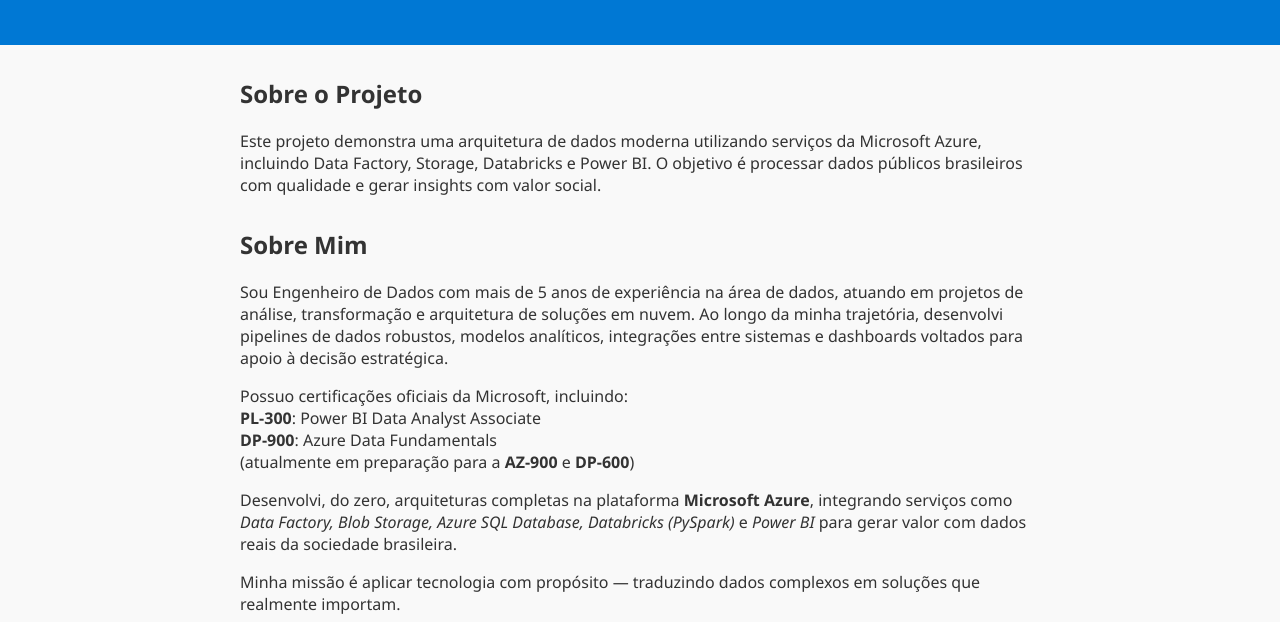
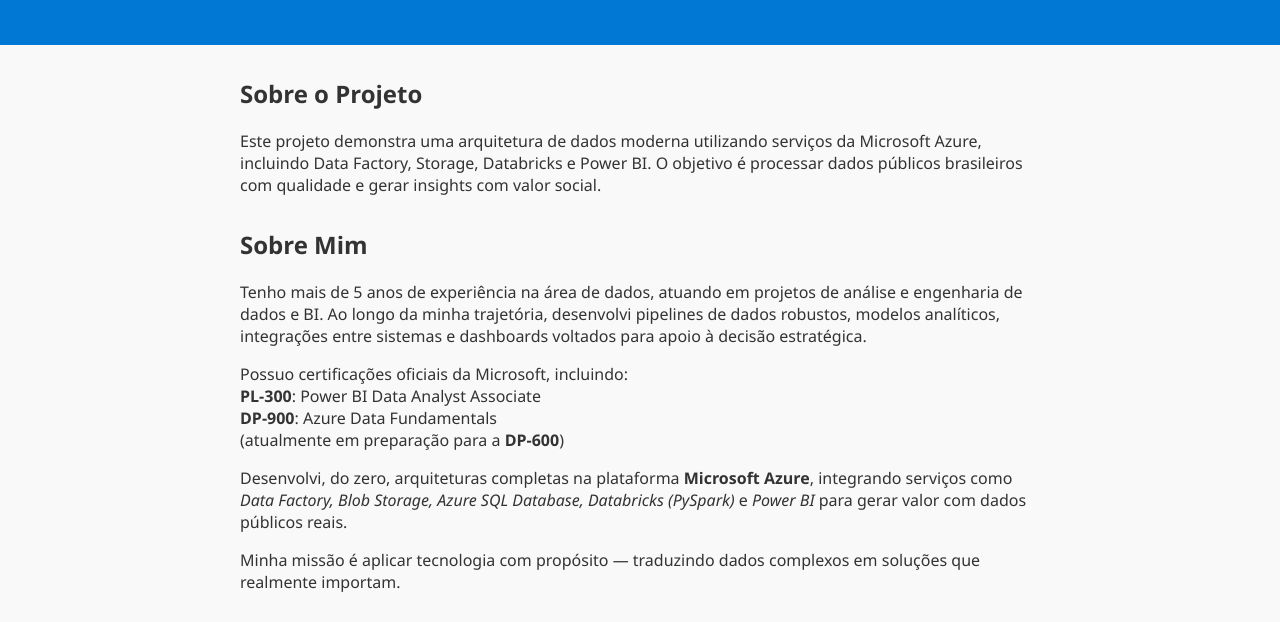
Before and after one commit to Sanivaldo/data-media-clipping-sentiment, a plain HTML site: page index.html in a window 1280 px wide. Shown: the part 174-796 px from the top of the page. Drawn offline with Linux system fonts and the light colour scheme.

Commit message:
Update index.html

```diff
--- a/index.html
+++ b/index.html
@@ -78,12 +78,12 @@
 
     <section>
       <h2>Sobre Mim</h2>
-      <p>Sou Engenheiro de Dados com mais de 5 anos de experiência na área de dados, atuando em projetos de análise, transformação e arquitetura de soluções em nuvem. Ao longo da minha trajetória, desenvolvi pipelines de dados robustos, modelos analíticos, integrações entre sistemas e dashboards voltados para apoio à decisão estratégica.</p>
+      <p>Tenho mais de 5 anos de experiência na área de dados, atuando em projetos de análise e engenharia de dados e BI. Ao longo da minha trajetória, desenvolvi pipelines de dados robustos, modelos analíticos, integrações entre sistemas e dashboards voltados para apoio à decisão estratégica.</p>
       <p>Possuo certificações oficiais da Microsoft, incluindo:<br>
       <strong>PL-300</strong>: Power BI Data Analyst Associate<br>
       <strong>DP-900</strong>: Azure Data Fundamentals<br>
-      (atualmente em preparação para a <strong>AZ-900</strong> e <strong>DP-600</strong>)</p>
-      <p>Desenvolvi, do zero, arquiteturas completas na plataforma <strong>Microsoft Azure</strong>, integrando serviços como <em>Data Factory, Blob Storage, Azure SQL Database, Databricks (PySpark)</em> e <em>Power BI</em> para gerar valor com dados reais da sociedade brasileira.</p>
+      (atualmente em preparação para a <strong>DP-600</strong>)</p>
+      <p>Desenvolvi, do zero, arquiteturas completas na plataforma <strong>Microsoft Azure</strong>, integrando serviços como <em>Data Factory, Blob Storage, Azure SQL Database, Databricks (PySpark)</em> e <em>Power BI</em> para gerar valor com dados públicos reais.</p>
       <p>Minha missão é aplicar tecnologia com propósito — traduzindo dados complexos em soluções que realmente importam.</p>
     </section>
 
```
